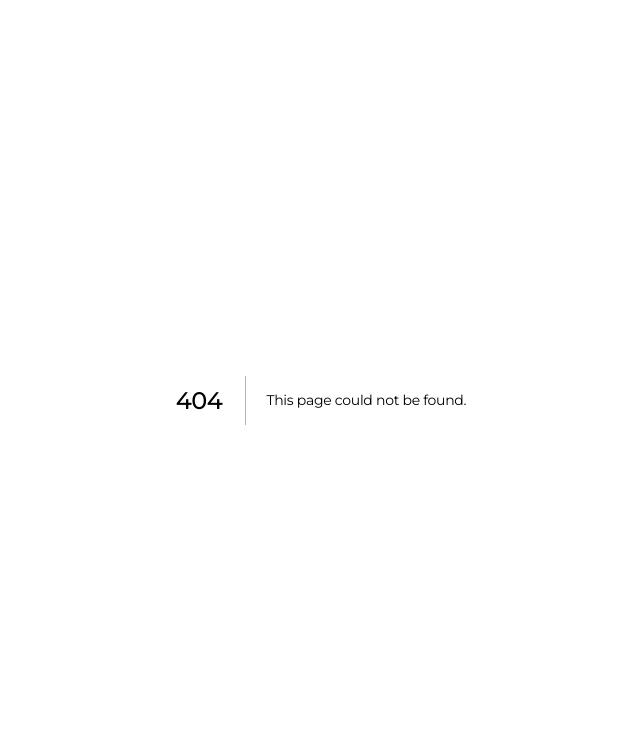
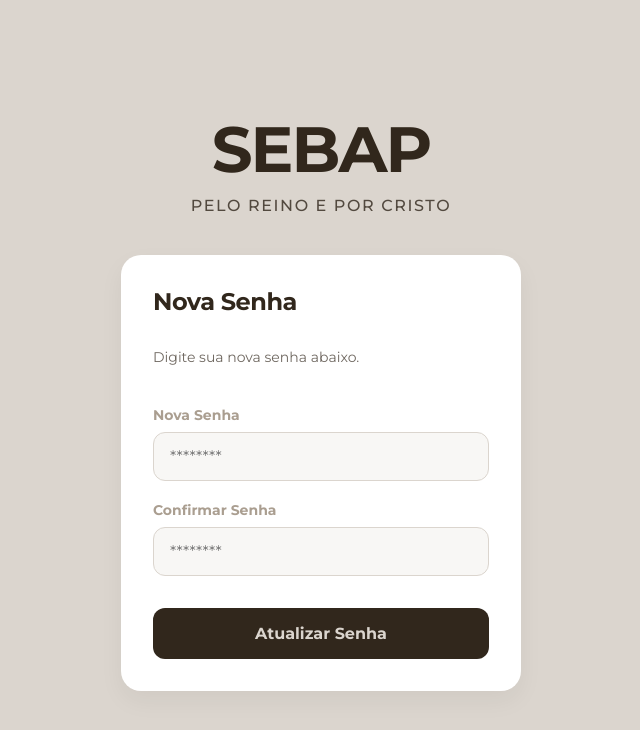
Before and after one commit to guilhermesquita/sebap_app, a Next.js app: page /update-password in a window 1280 px wide. Before the commit this address had no page. Shown: the top 730 px of the page, without its empty margins (319-959 px from the left). Built offline with nearby package versions, Linux system fonts and the light colour scheme; no server answers.

Commit message:
feat: implement Supabase auth callback and password recovery flow with update password page

```diff
--- a/src/app/forgot-password/page.tsx
+++ b/src/app/forgot-password/page.tsx
@@ -29,6 +29,11 @@ export default function ForgotPasswordPage() {
 
     return (
         <div className={styles.container}>
+            <div className={styles.topSection}>
+                <h1 className={styles.title}>SEBAP</h1>
+                <p className={styles.subtitle}>Pelo Reino e por Cristo</p>
+            </div>
+
             <form className={styles.form} onSubmit={handleReset}>
                 <h2 className={styles.formTitle}>Recuperar Senha</h2>
                 <p style={{ fontSize: '0.875rem', opacity: 0.7, marginBottom: '20px' }}>
--- a/src/app/login/page.tsx
+++ b/src/app/login/page.tsx
@@ -96,10 +96,9 @@ export default function LoginPage() {
                     />
                 </div>
 
-                {/* TODO: IMPLEMENT FORGOT PASSWORD */}
-                {/* <div className={styles.forgotPassword}>
-                    <Link href="/forgot-password">Esqueceu a senha?</Link>
-                </div> */}
+                <div className={styles.inputGroup} style={{ textAlign: 'right', marginTop: '-10px', marginBottom: '10px' }}>
+                    <Link href="/forgot-password" style={{ fontSize: '0.8rem', color: '#B58D3D', textDecoration: 'none' }}>Esqueceu a senha?</Link>
+                </div>
 
                 <button type="submit" disabled={loading} className={styles.loginBtn}>
                     {loading ? 'Entrando...' : 'Entrar'}
--- /dev/null
+++ b/src/app/update-password/page.tsx
@@ -0,0 +1,90 @@
+'use client'
+
+import { useState } from 'react'
+import { createClient } from '@/lib/supabase-client'
+import { useRouter } from 'next/navigation'
+import styles from '../login/login.module.css'
+
+export default function UpdatePasswordPage() {
+    const [password, setPassword] = useState('')
+    const [confirmPassword, setConfirmPassword] = useState('')
+    const [loading, setLoading] = useState(false)
+    const [message, setMessage] = useState<string | null>(null)
+    const [error, setError] = useState<string | null>(null)
+    const supabase = createClient()
+    const router = useRouter()
+
+    const handleUpdate = async (e: React.FormEvent) => {
+        e.preventDefault()
+        setLoading(true)
+        setError(null)
+        setMessage(null)
+
+        if (password !== confirmPassword) {
+            setError('As senhas não coincidem.')
+            setLoading(false)
+            return
+        }
+
+        const { error } = await supabase.auth.updateUser({
+            password: password
+        })
+
+        if (error) {
+            setError(error.message)
+        } else {
+            setMessage('Senha atualizada com sucesso! Redirecionando para o login...')
+            setTimeout(() => {
+                router.push('/login')
+            }, 3000)
+        }
+        setLoading(false)
+    }
+
+    return (
+        <div className={styles.container}>
+            <div className={styles.topSection}>
+                <h1 className={styles.title}>SEBAP</h1>
+                <p className={styles.subtitle}>Pelo Reino e por Cristo</p>
+            </div>
+
+            <form className={styles.form} onSubmit={handleUpdate}>
+                <h2 className={styles.formTitle}>Nova Senha</h2>
+                <p style={{ fontSize: '0.875rem', opacity: 0.7, marginBottom: '20px' }}>
+                    Digite sua nova senha abaixo.
+                </p>
+
+                {message && <div style={{ background: '#dcfce7', color: '#166534', padding: '12px', borderRadius: '8px' }}>{message}</div>}
+                {error && <div className={styles.errorMessage}>{error}</div>}
+
+                <div className={styles.inputGroup}>
+                    <label>Nova Senha</label>
+                    <input
+                        type="password"
+                        placeholder="********"
+                        value={password}
+                        onChange={(e) => setPassword(e.target.value)}
+                        required
+                        className={styles.input}
+                    />
+                </div>
+
+                <div className={styles.inputGroup}>
+                    <label>Confirmar Senha</label>
+                    <input
+                        type="password"
+                        placeholder="********"
+                        value={confirmPassword}
+                        onChange={(e) => setConfirmPassword(e.target.value)}
+                        required
+                        className={styles.input}
+                    />
+                </div>
+
+                <button type="submit" disabled={loading} className={styles.loginBtn}>
+                    {loading ? 'Atualizando...' : 'Atualizar Senha'}
+                </button>
+            </form>
+        </div>
+    )
+}
```
Also changed, not shown: src/app/auth/callback/route.ts (added, +38 -0 lines).
